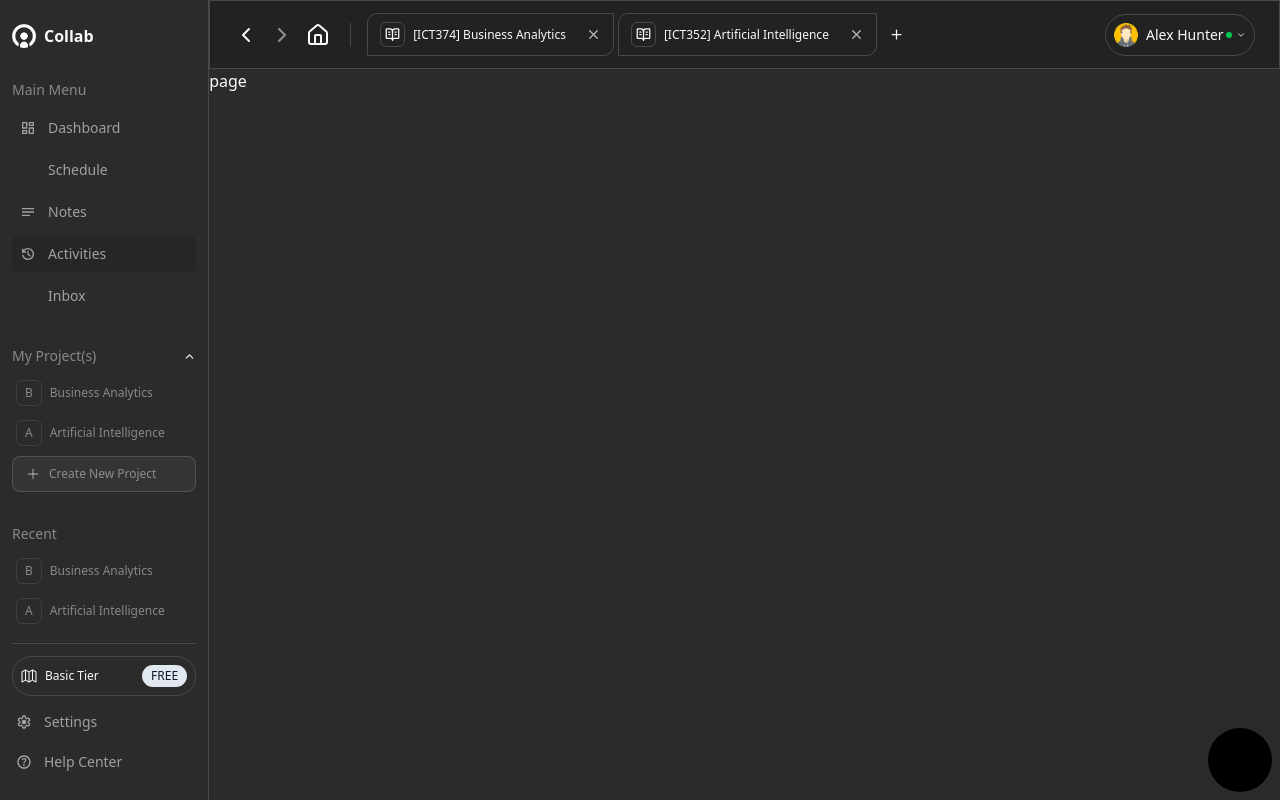
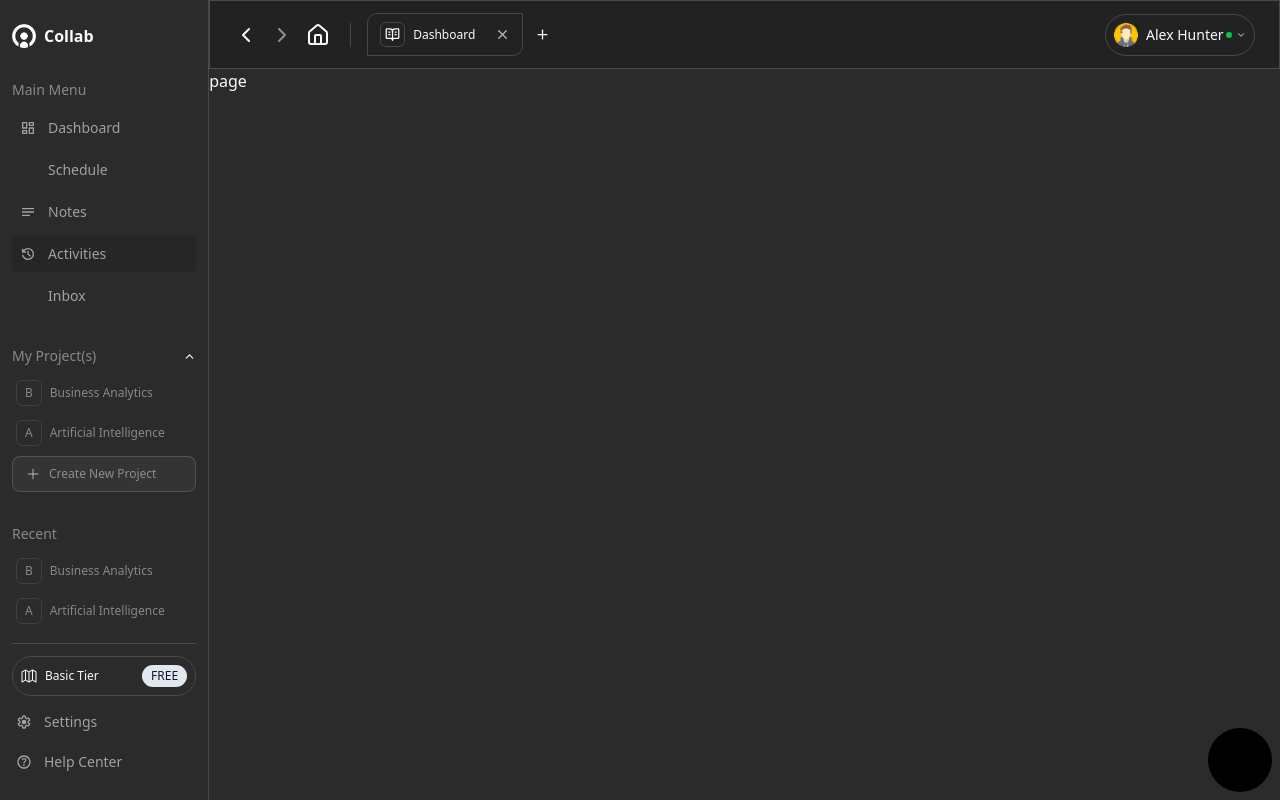
Before and after one commit to XoraForge/collab-web, a Next.js app: page /dashboard/activities in a window 1280 px wide. Built offline with nearby package versions, Linux system fonts and the light colour scheme; some icons are missing.

Commit message:
feat: create tabs logic

```diff
--- a/components/common/Header.tsx
+++ b/components/common/Header.tsx
@@ -1,9 +1,9 @@
-import { ChevronLeft, ChevronRight, Home, Plus } from "lucide-react";
+import { ChevronLeft, ChevronRight, Home } from "lucide-react";
 import Icon from "../ui/icon";
 import User from "./User";
-import NavigationTab from "../header-tabs/NavigationTab";
 import Link from "next/link";
 import { useSidebarContext } from "@/lib/SidebarContext";
+import HeaderTabs from "./HeaderTabs";
 
 export default function Header() {
   const { setIsSidebarVisible } = useSidebarContext();
@@ -19,16 +19,7 @@ export default function Header() {
           </Link>
         </div>
 
-        {/* Tabs */}
-        <div className="flex w-full gap-x-1">
-          <NavigationTab title="[ICT374] Business Analytics" />
-          <NavigationTab title="[ICT352] Artificial Intelligence" />
-
-          {/* Add new project button */}
-          <div className="flex items-center w-fit p-2 cursor-pointer hover:bg-border rounded-sm">
-            <Plus size={15} />
-          </div>
-        </div>
+        <HeaderTabs />
       </div>
 
       {/* User & Notifications */}
--- /dev/null
+++ b/components/common/HeaderTabs.tsx
@@ -0,0 +1,20 @@
+import { useNavTabContext } from "@/lib/NavTabsContext";
+import NavigationTab from "../header-tabs/NavigationTab";
+import { Plus } from "lucide-react";
+
+export default function HeaderTabs() {
+  const { navTabs } = useNavTabContext();
+
+  return (
+    <div className="flex w-full gap-x-1">
+      {navTabs.map((tab) => (
+        <NavigationTab {...tab} key={tab.url} />
+      ))}
+
+      {/* Add new project button */}
+      <div className="flex items-center w-fit p-2 cursor-pointer hover:bg-border rounded-sm">
+        <Plus size={15} />
+      </div>
+    </div>
+  );
+}
--- a/components/header-tabs/NavigationTab.tsx
+++ b/components/header-tabs/NavigationTab.tsx
@@ -1,19 +1,29 @@
+import { NavTabsType, useNavTabContext } from "@/lib/NavTabsContext";
 import { BookOpenText, X } from "lucide-react";
+import Link from "next/link";
 
-export default function NavigationTab({ title }: { title: string }) {
+export default function NavigationTab({ title, name, url }: NavTabsType) {
+  const { handleDeleteTabs } = useNavTabContext();
+
   return (
-    <div className="flex gap-x-5 items-center w-fit px-3 py-2 rounded-tl-lg rounded-br-lg cursor-pointer bg-(--default-sidebar) border hover:bg-border transition-colors duration-200">
+    <Link
+      className="flex gap-x-5 items-center w-fit px-3 py-2 rounded-tl-lg rounded-br-lg cursor-pointer bg-(--default-sidebar) border hover:bg-border transition-colors duration-200"
+      href={url}
+    >
       <div className="flex gap-x-2 items-center">
         <div className="p-1 border border-border rounded-sm">
           <BookOpenText size={15} className="text-text)" />
         </div>
-        <p className="text-xs font-medium text-text">{title}</p>
+        <p className="text-xs font-medium text-text">
+          {title && [title]} {name}
+        </p>
       </div>
 
       <X
         size={15}
         className="text-text) opacity-70 hover:opacity-100 transition-opacity duration-200"
+        onClick={() => handleDeleteTabs(url)}
       />
-    </div>
+    </Link>
   );
 }
```
